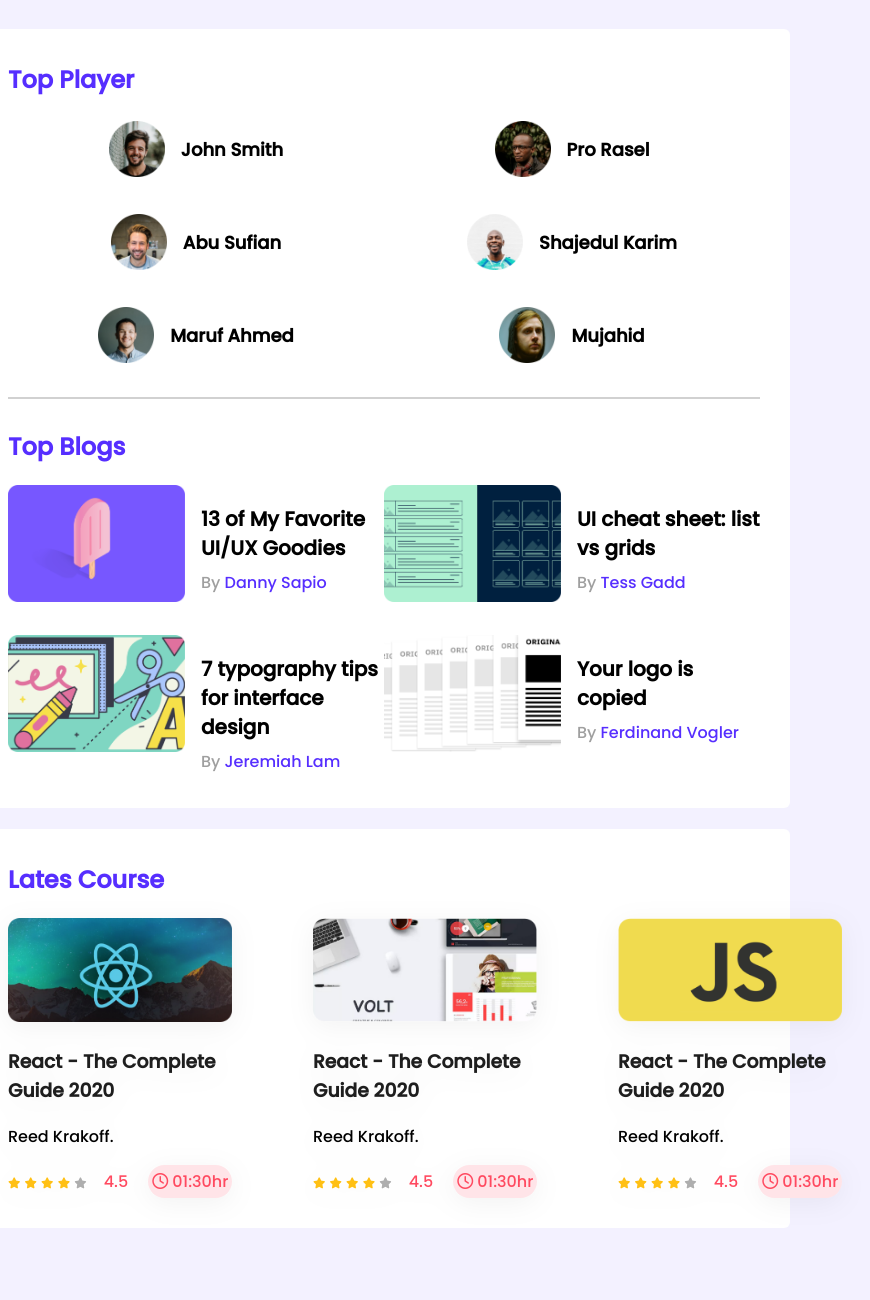
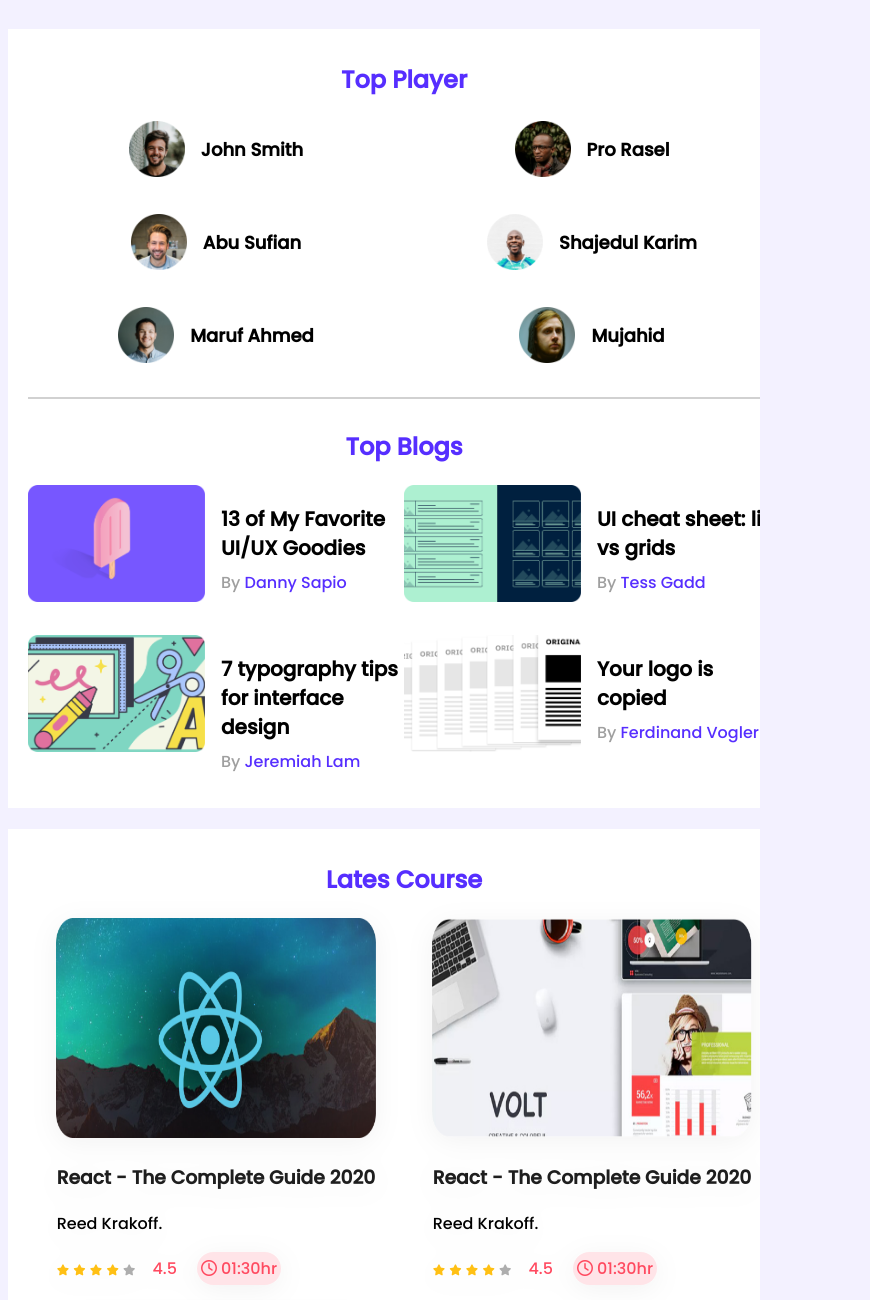
Before and after one commit to nrasel/leader-board, a plain HTML site: page index.html in a window 768 px wide. Shown: the top 1300 px of the page, 870 px wide, since content can reach past the window. Before the commit the page ends 1236 px from the top, so only its background shows below. Drawn offline with Linux system fonts and the light colour scheme.

Commit message:
another media

```diff
--- a/styles/style.css
+++ b/styles/style.css
@@ -9,6 +9,9 @@
     flex-direction: column;
     justify-content: center;
     align-items: center;
+    width: 100%;
+    overflow: hidden;
+
 }
 
 .container{
@@ -175,15 +178,36 @@
 
 
 @media (min-width: 688px) and (max-width: 992px) {
+    .section-title{
+        text-align: center;
+    }
     .container{
         width: 100%;
+        padding-left: 70px;
+        /* padding-right: 100px; */
     }
-    .players{
+    .players, .blogs{
         grid-template-columns: repeat(2,1fr);
     }
     .player{
         justify-content: center;
+
+    }
+    .courses{
+        grid-template-columns: repeat(2,1fr);
+       grid-column-gap: 0;
+    }
+    .course{
+        display: flex;
+        flex-direction: column;
+        margin-bottom: 30px;
+        justify-content: center;
         align-items: center;
-        align-content: flex-start;
+        width: 100%;
+
+    }
+    .courses .course .course-banner img{
+        width: 320px;
+        height: 220px;
     }
 }
```
